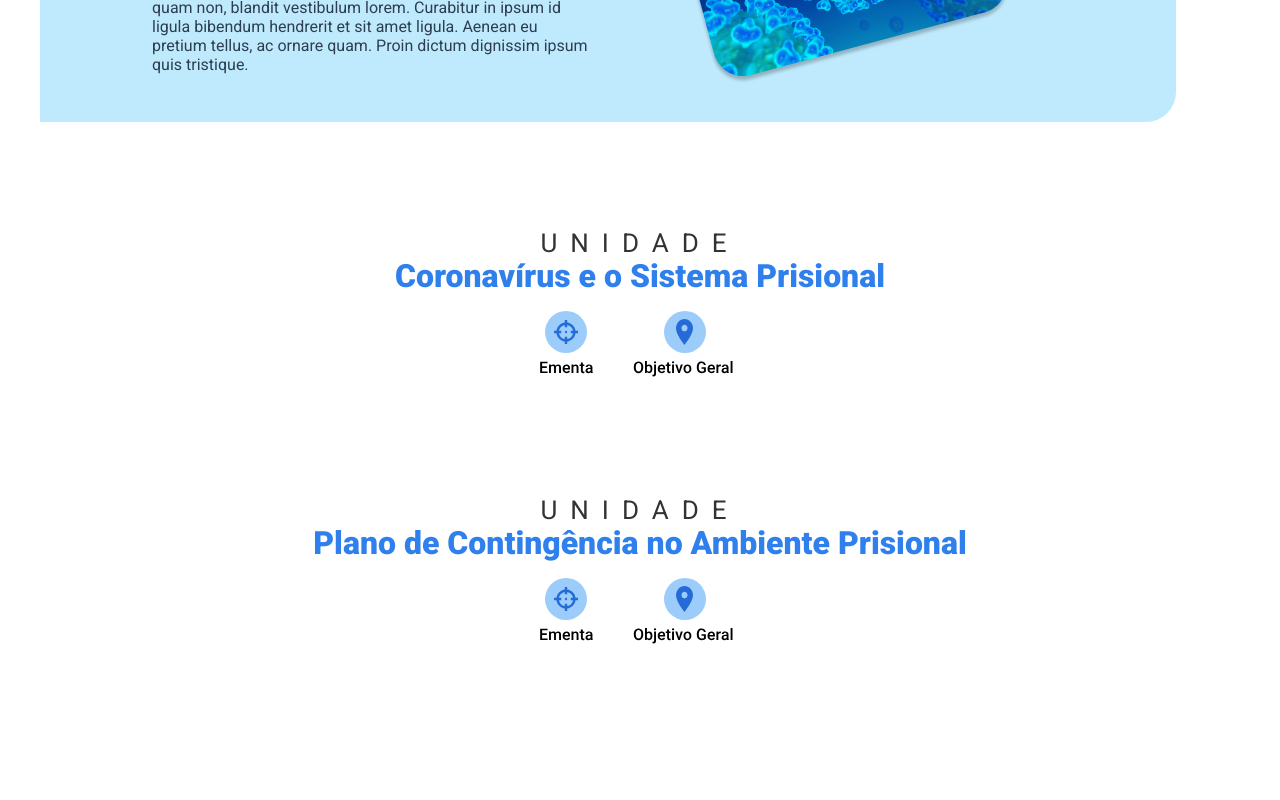
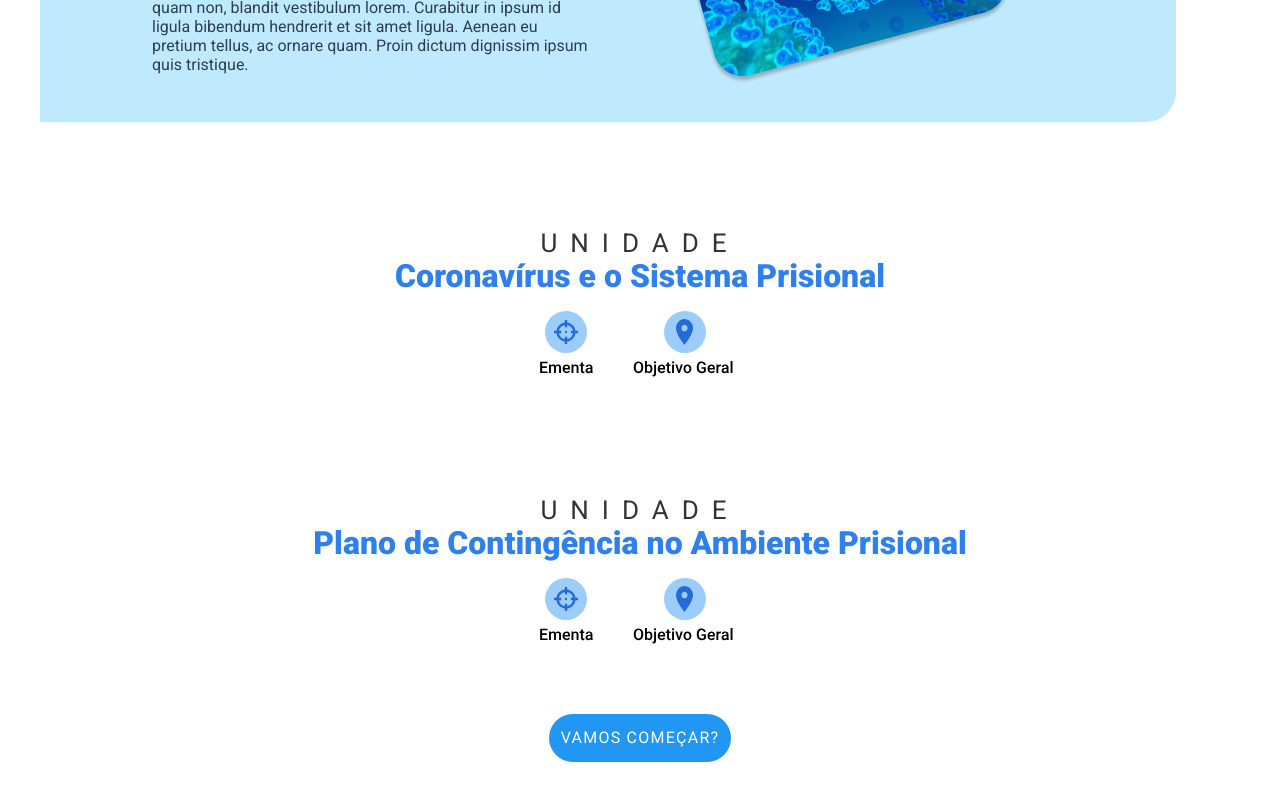
Before and after one commit to mendesrl/fiocruz-coronavirus-code, a Vue app: page / in a window 1280 px wide. Shown: the part 801-1601 px from the top of the page. Before the commit the page ends 1515 px from the top, so only its background shows below. Built offline with nearby package versions, Linux system fonts and the light colour scheme.

Commit message:
adicionando botao começar

```diff
--- a/src/components/Body.vue
+++ b/src/components/Body.vue
@@ -3,7 +3,7 @@
     <div class="body__logo">
       <img alt="Logo Fundação Oswaldo Cruz" src="../assets/img-logo.svg" />
     </div>
-     <div class="body__introduction">
+    <div class="body__introduction">
       <div class="introduction">
         <span class="introduction__title">APRESENTAÇÃO</span>
         <p class="introduction__content">
@@ -59,13 +59,18 @@
         </Modal>
       </div>
     </div>
+    <div class="body__button">
+      <div class="start">
+        <span>VAMOS COMEÇAR?</span>
+      </div>
+    </div>
   </div>
 </template>
 
 <script>
 import Modal from "./Modal.vue";
 export default {
-   components: { Modal },
+  components: { Modal },
   name: "Body",
   data() {
     return {
@@ -118,6 +123,11 @@ export default {
   display: flex;
   margin-top: 48px;
   max-width: 1136px;
+  opacity: 0;
+  transform: translateZ(0);
+  perspective: 1000px;
+  backface-visibility: hidden;
+  transition: 1.5s all cubic-bezier(0.39, 0.575, 0.565, 1);
 }
 .introduction {
   flex: 1;
@@ -172,7 +182,7 @@ div[class^="course-"] {
   justify-content: center;
   padding: 48px;
 }
-
+.body__button,
 .buttons {
   display: flex;
 }
@@ -180,7 +190,7 @@ div[class^="course-"] {
   height: 72px;
   margin: 16px;
 }
-
+.start:hover,
 .button:hover {
   cursor: pointer;
   opacity: 0.5;
@@ -215,6 +225,27 @@ div[class^="course-"] {
 
 ul.modal__content {
   display: block;
+}
+.body__button {
+  align-items: center;
+  justify-content: center;
+  padding-bottom: 48px;
+}
+.start {
+  padding: 12px;
+  background: #2196f3;
+  border-radius: 87px;
+  cursor: pointer;
+}
+.start span {
+  font-weight: 500;
+  font-size: 16px;
+  line-height: 24px;
+  display: flex;
+  align-items: center;
+  text-align: center;
+  letter-spacing: 1.25px;
+  color: #ffffff;
 }
 
 @media (max-width: 860px) {
@@ -254,5 +285,4 @@ ul.modal__content {
     display: none;
   }
 }
-
 </style>
```
